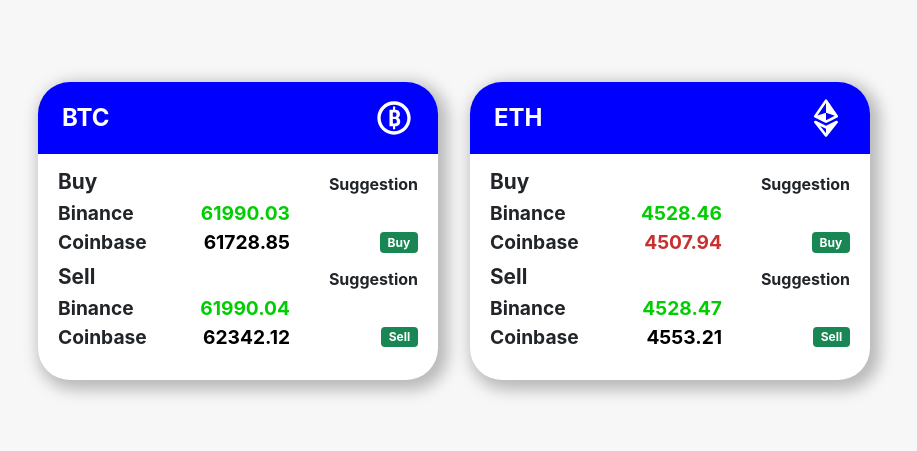
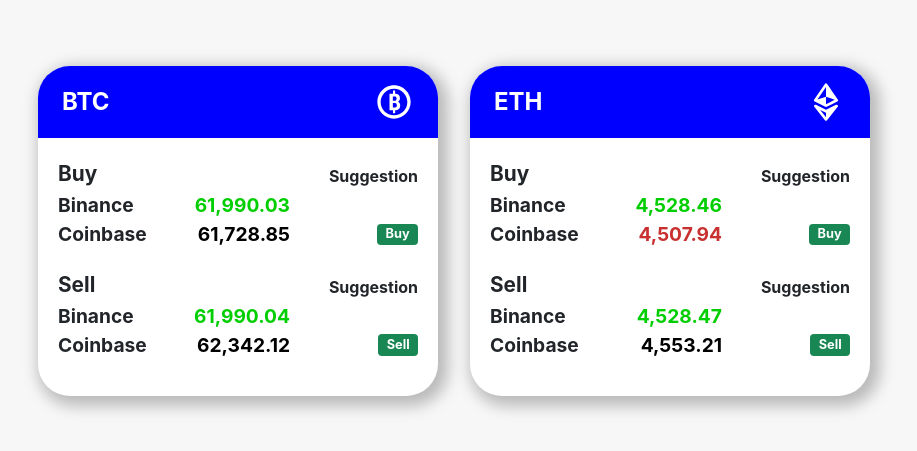
Before and after one commit to derekwidmer/chainalysis-crypto-tracker, a React (Create React App) app in the folder cryptoapp-frontend/: page / in a window 1280 px wide. Shown: the part 169-620 px from the top of the page, without its empty margins (186-1103 px from the left). Built offline with nearby package versions, Linux system fonts and the light colour scheme; the HTML template or start-up script is replaced by a standard one.

Commit message:
Format numbers

```diff
--- a/cryptoapp-frontend/src/CardSection.js
+++ b/cryptoapp-frontend/src/CardSection.js
@@ -35,7 +35,7 @@
 	}
 
 	return (
-		<div>
+		<div className="my-2">
 			<div className="d-flex align-items-center justify-content-between">
 				<h5 className="card-text section-title mb-1">{props.action}</h5>
 				<h6 className="card-text suggestion">Suggestion</h6>
@@ -47,7 +47,7 @@
 					</div>
 					<div className="col-4 d-flex justify-content-center">
 						<span className={`price-num ms-auto ${checkChange(binancePrices, valueName)}`}>
-							{latestBinance}
+							{latestBinance.toLocaleString()}
 						</span>
 					</div>
 					<div className="col-4 d-flex justify-content-end align-items-center">
@@ -64,13 +64,13 @@
 					</div>
 					<div className="col-4 d-flex justify-content-center">
 						<span className={`price-num ms-auto ${checkChange(coinbasePrices, valueName)}`}>
-							{latestCoinbase}
+							{latestCoinbase.toLocaleString()}
 						</span>
 					</div>
 					<div className="col-4 d-flex justify-content-end align-items-center">
 						<div className="d-flex justify-content-center">
 							{renderBadgeCheck(latestCoinbase, latestBinance) ?
-								<span class="badge bg-success">{props.action}</span> :
+								<span class="badge bg-success suggestion-badge">{props.action}</span> :
 								<></>}
 						</div>
 					</div>
--- a/cryptoapp-frontend/src/_tracker.scss
+++ b/cryptoapp-frontend/src/_tracker.scss
@@ -56,3 +56,6 @@
 .suggestion {
 	font-weight: 700;
 }
+.suggestion-badge {
+	font-size: .8rem;
+}
--- a/cryptoapp-frontend/src/main.css
+++ b/cryptoapp-frontend/src/main.css
@@ -69,4 +69,8 @@
 .suggestion {
   font-weight: 700;
 }
+
+.suggestion-badge {
+  font-size: .8rem;
+}
 /*# sourceMappingURL=main.css.map */
```
Also changed, not shown: 1 other file (tests, documents, lock files or other folders).
